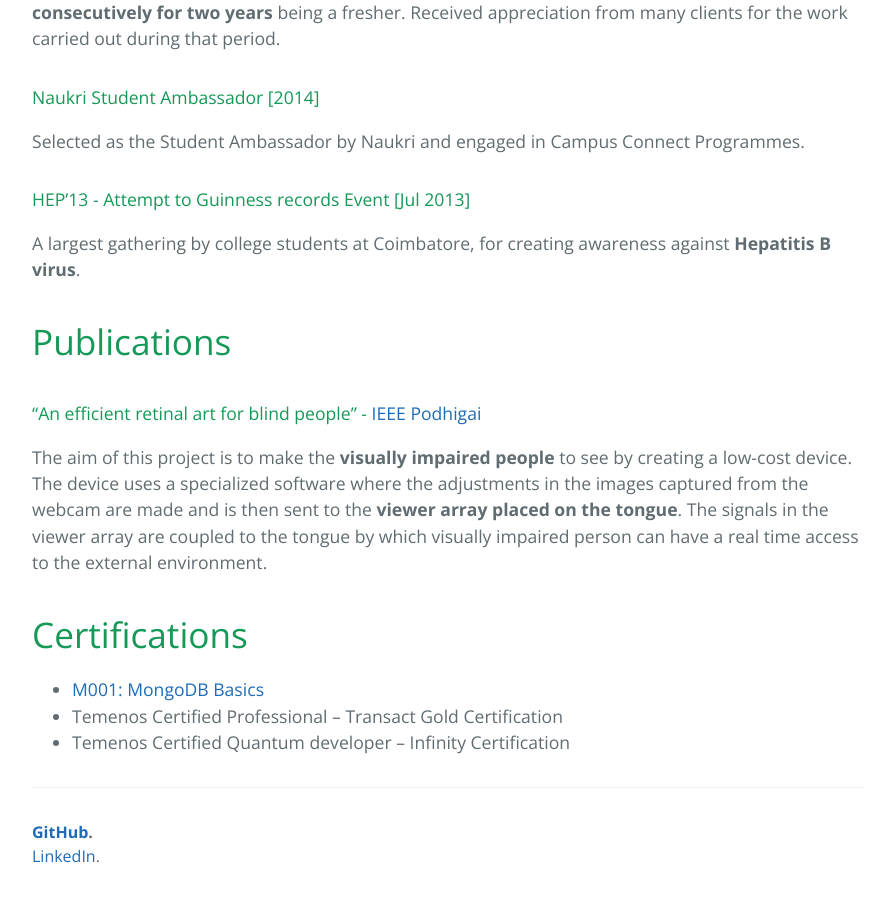
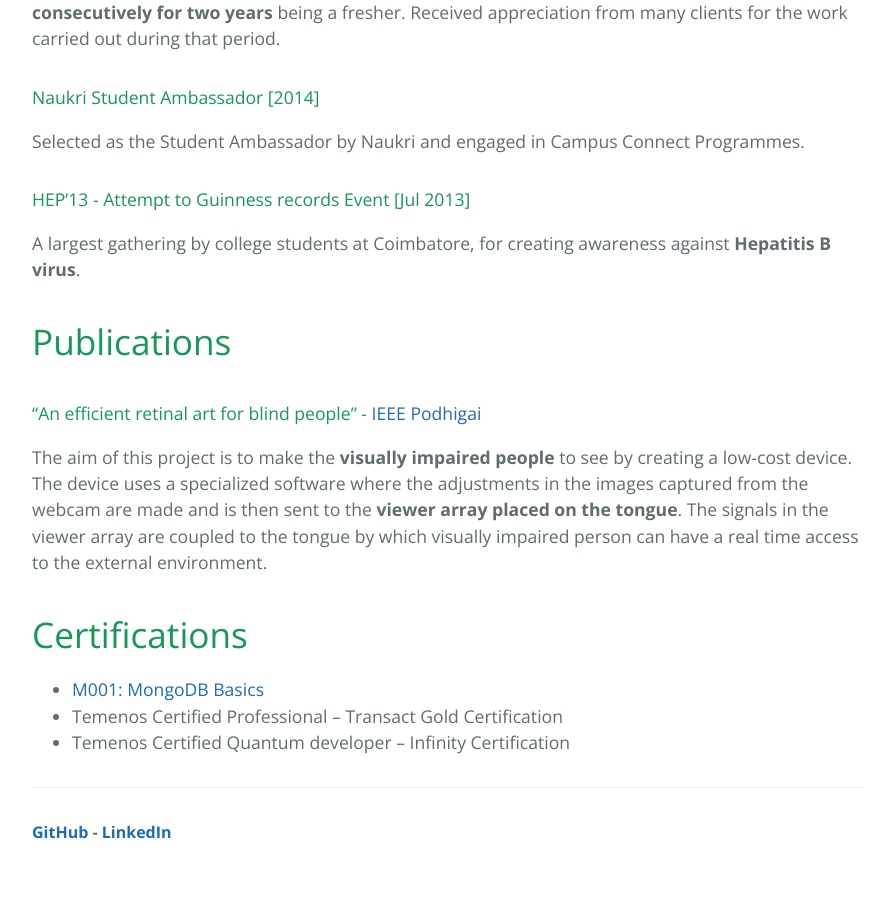
Before and after one commit to aanbuvenkatesh/aanbuvenkatesh.github.io, a Jekyll site: the page built from index.md, in a window 1280 px wide and 900 px high, scrolled down 3055 px. Shown: the whole window, without its empty margins (192-1081 px from the left). Built offline with Jekyll 4.4.1, drawn with Linux system fonts in a browser that asks for light colours; our own code applies the rules of GitHub Pages for plain Markdown files; after the commit the page ends 3931 px from its top, so only the background shows below that.

Commit message:
Updated Footer

```diff
--- a/_layouts/default.html
+++ b/_layouts/default.html
@@ -39,8 +39,7 @@
       {{ content }}
 
       <footer class="site-footer">
-         <span class="site-footer-owner"> <a href="{{ site.github.owner_url }}">GitHub</a>.</span>
-         <span class="site-footer-owner-ln"> <a href="https://www.linkedin.com/in/anbuvenkatesh/">LinkedIn</a>.</span>
+         <span class="site-footer-owner"> <a href="{{ site.github.owner_url }}">GitHub</a> - <a href="https://www.linkedin.com/in/anbuvenkatesh/">LinkedIn</a></span>
       </footer>
     </main>
   </body>
```
